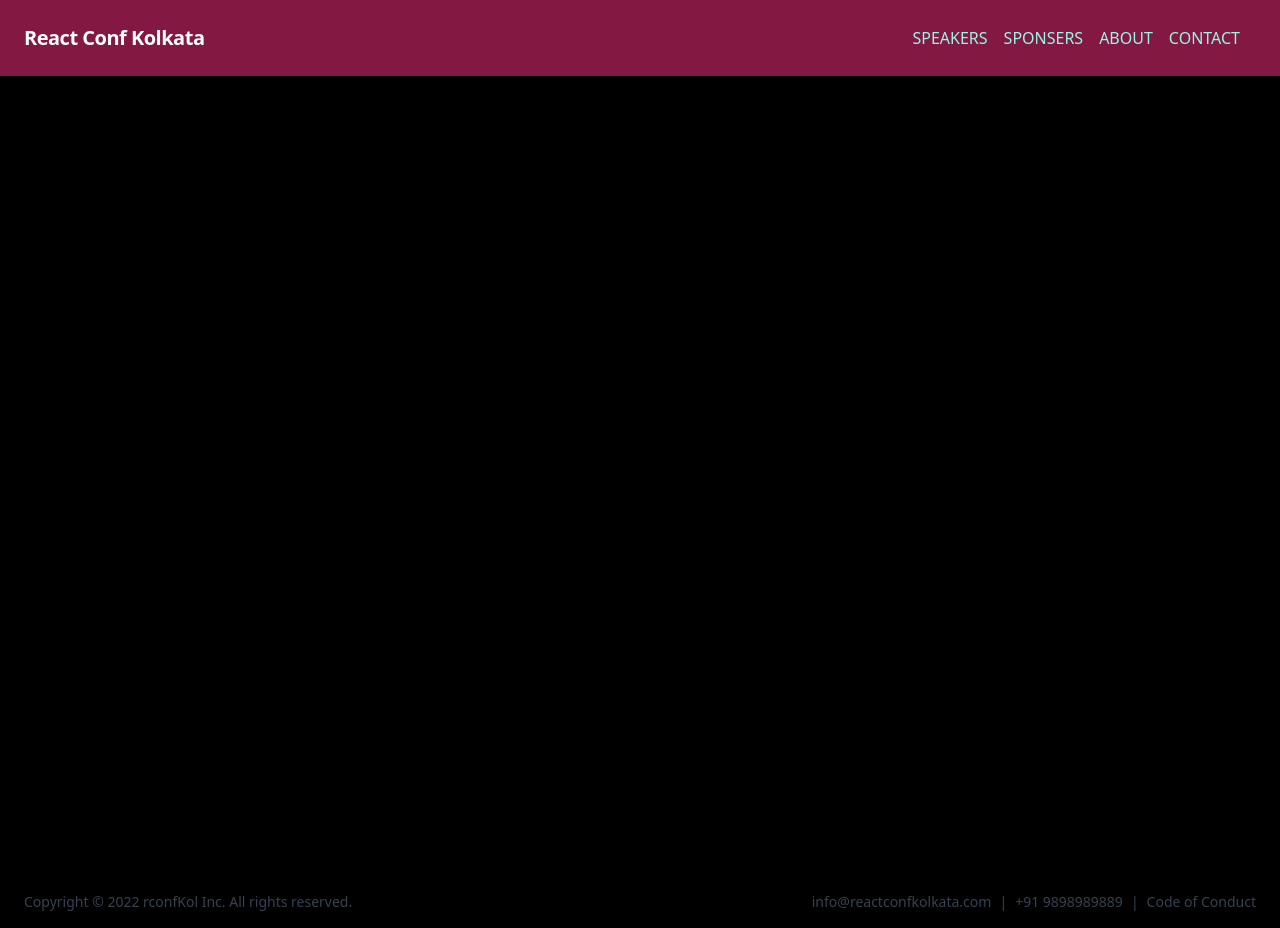
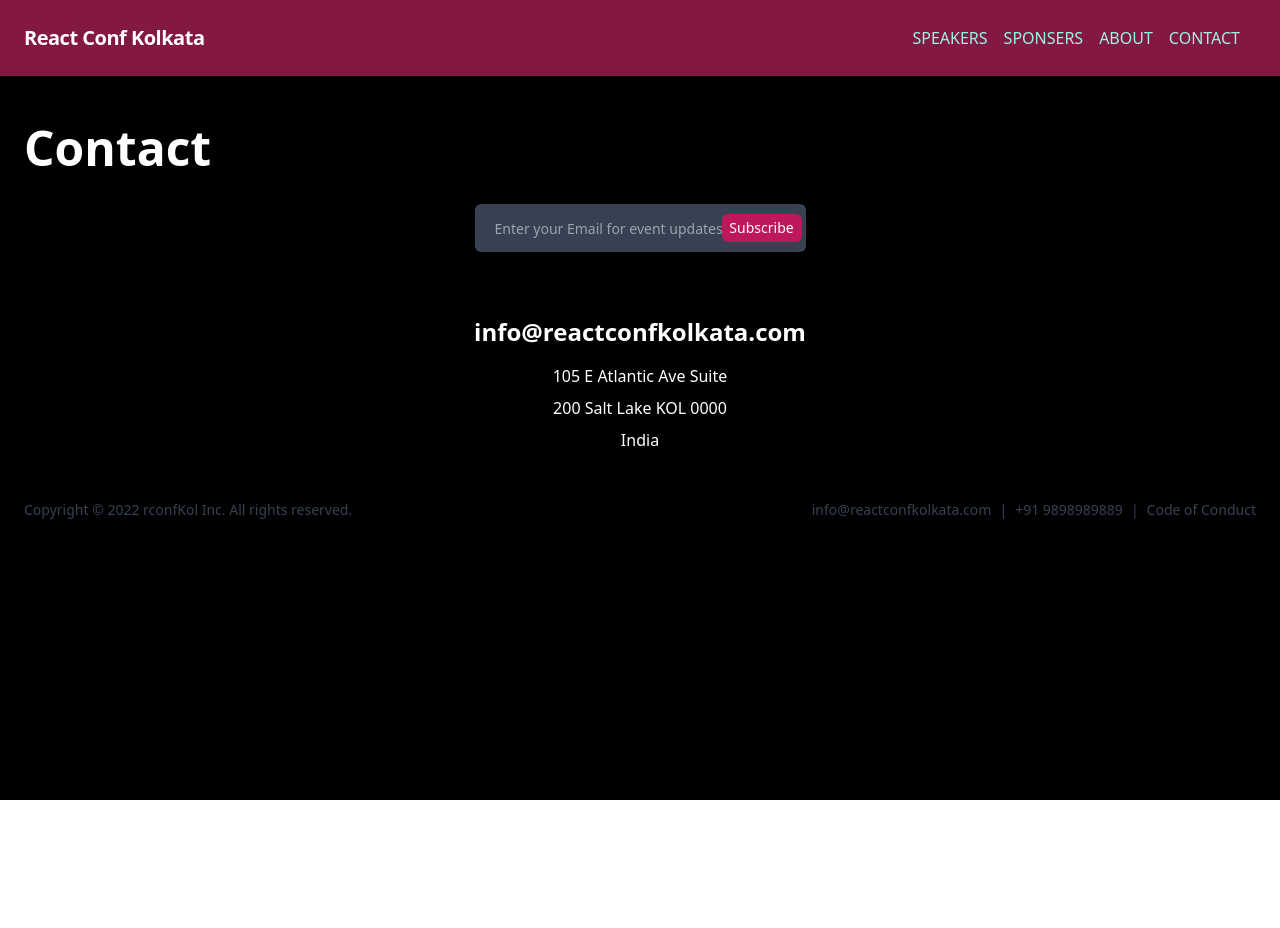
Before and after one commit to bineetNaidu/react-conf-kolkata, a Next.js app: page /contact in a window 1280 px wide. Before the commit this address had no page. After the commit the page ends 800 px from the top, so only its background shows below. Built offline with nearby package versions, Linux system fonts and the light colour scheme.

Commit message:
🍝 add Contact Page

```diff
--- /dev/null
+++ b/pages/contact.tsx
@@ -0,0 +1,41 @@
+import { NextPage } from 'next';
+import Head from 'next/head';
+import Link from 'next/link';
+
+const Contact: NextPage = () => {
+  return (
+    <>
+      <Head>
+        <title>Contact | React Conf Kolkata</title>
+      </Head>
+
+      <div className="container min-w-full px-6 text-white mt-12 w-full mb-8">
+        <h1 className="text-5xl font-extrabold">Contact</h1>
+
+        <div className="flex justify-center items-center flex-col mx-auto text-center mt-8">
+          <div className="relative">
+            <input
+              type="text"
+              className="rounded-md py-3 pl-5 pr-20 w-full bg-gray-700 placeholder:text-sm text-white focus:outline-none focus:shadow-outline"
+              placeholder="Enter your Email for event updates"
+            />
+            <button className="absolute right-1 top-2.5 bg-pink-700 rounded-md py-1 text-white focus:outline-none focus:shadow-outline w-20 text-sm">
+              Subscribe
+            </button>
+          </div>
+
+          <div className="mt-16">
+            <h1 className="text-2xl font-bold mb-4">
+              info@reactconfkolkata.com
+            </h1>
+            <p>105 E Atlantic Ave Suite</p>
+            <p className="my-2">200 Salt Lake KOL 0000</p>
+            <p>India</p>
+          </div>
+        </div>
+      </div>
+    </>
+  );
+};
+
+export default Contact;
```
